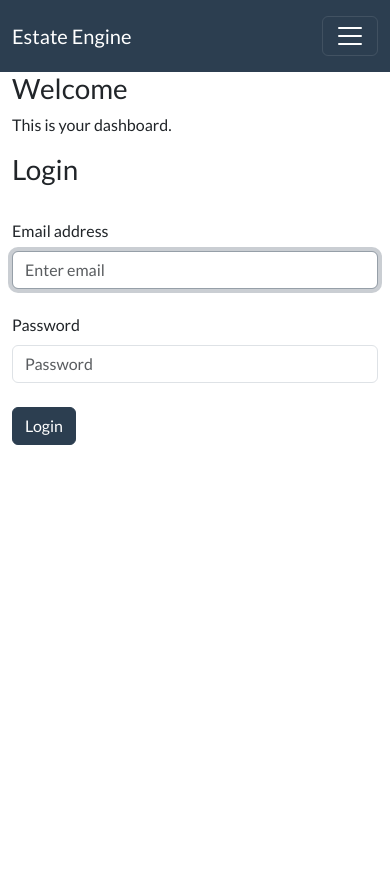
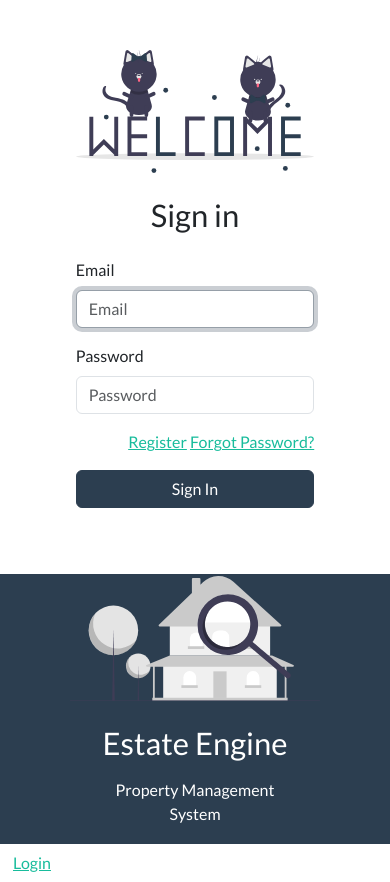
Before and after one commit to muzzammilh/estate-engine, a Django app: page /user/login/ in a window 390 px wide. Before the commit the page ends 445 px from the top, so only its background shows below. Run offline with Django 5.2, Linux system fonts and the light colour scheme; some libraries are stand-ins or nearby versions.

Commit message:
Added signin styling (#15)
* Added signin styling

* Updated root url to login

* Added a logic that if user is already logged in and access the login page, it is redirected to dashboard

```diff
--- a/config/urls.py
+++ b/config/urls.py
@@ -17,12 +17,13 @@ Including another URLconf
 from django.conf import settings
 from django.conf.urls.static import static
 from django.contrib import admin
-from django.urls import include, path
+from django.urls import include, path, reverse_lazy
+from django.views.generic import RedirectView
 
-from .views import HomePageView, LoggingExampleView
+from .views import LoggingExampleView
 
 urlpatterns = [
-    path('', HomePageView.as_view(), name='home'),
+    path('', RedirectView.as_view(url=reverse_lazy('login'), permanent=True), name='home'),
     path('admin/', admin.site.urls),
     path('user/', include('users.urls')),
     path('property/', include('properties.urls')),
--- a/config/views.py
+++ b/config/views.py
@@ -1,14 +1,9 @@
 import logging
 
 from django.http import HttpResponse
-from django.views.generic import TemplateView
 
 # Get an instance of a logger
 logger = logging.getLogger(__name__)
-
-
-class HomePageView(TemplateView):
-    template_name = 'home.html'
 
 
 def LoggingExampleView(request):
--- a/templates/base.html
+++ b/templates/base.html
@@ -7,13 +7,14 @@
         <meta name="keywords" content="property, tenant">
         <title>
             {% block title %}
-                User Management
             {% endblock title %}
+            - Estate Engine
         </title>
         <link rel="stylesheet" href="{% static 'css/bootstrap.min.css' %}">
     </head>
     <body>
         <header>
+            {% if user.is_authenticated %}
                 <nav class="navbar navbar-expand-lg bg-primary" data-bs-theme="dark">
                     <div class="container-fluid">
                         <a class="navbar-brand" href="#">Estate Engine</a>
@@ -33,14 +34,12 @@
                                         <span class="visually-hidden">(current)</span>
                                     </a>
                                 </li>
-                            {% if user.is_authenticated %}
                                 <li class="nav-item">
                                     <a class="nav-link" href="{% url 'profile_update' %}">Update Profile</a>
                                 </li>
                                 <li class="nav-item">
                                     <a class="nav-link" href="{% url 'password_change' %}">Change Password</a>
                                 </li>
-                            {% endif %}
                                 <li class="nav-item">
                                     <a class="nav-link" href="#">About</a>
                                 </li>
@@ -60,35 +59,20 @@
                                     </div>
                                 </li>
                             </ul>
-                        {% if user.is_authenticated %}
                             <div class="text-light">{{ user.email }}</div>
                             <form method="post" action="{% url 'logout' %}">
                                 {% csrf_token %}
                                 <button type="submit" class="btn btn-light">Logout</button>
                             </form>
-                        {% else %}
-                            <button type="button" class="btn btn-link">
-                                <a href="{% url 'register' %}">Register</a>
-                            </button>
-                            <button type="button" class="btn btn-link">
-                                <a href="{% url 'login' %}">Login</a>
-                            </button>
-                            <button type="button" class="btn btn-link">
-                                <a href="{% url 'password_reset' %}">Forgot Password</a>
-                            </button>
-                        {% endif %}
                         </div>
                     </div>
                 </nav>
+            {% endif %}
         </header>
-        <div class="container">
-            <h2>Welcome</h2>
-            <p>This is your dashboard.</p>
         <main>
             {% block content %}
             {% endblock content %}
         </main>
-        </div>
         {% block js %}
         {% endblock js %}
     </body>
--- a/templates/users/login.html
+++ b/templates/users/login.html
@@ -1,41 +1,88 @@
 {% extends "base.html" %}
+{% load static %}
 {% block title %}
     Login
 {% endblock title %}
 {% block content %}
-    <h2>Login</h2>
-    <form method="post">
+    <section class="sign-up-page bg-white">
+        <div class="container-fluid p-0 vh-100">
+            <div class="row sign-up-page-wrap-row h-100">
+                <div class="col-md-6 d-flex justify-content-center align-items-center bg-white p-5">
+                    <form method="post" class="w-75">
                         {% csrf_token %}
-        <fieldset>
+                        <div class="mb-4 text-center">
+                            <span class="logo-lg">
+                                <img src="{% static 'images/undraw_welcome_cats_thqn.svg' %}"
+                                     alt="Logo"
+                                     class="img-fluid"
+                                     height="250"
+                                     width="250">
+                            </span>
+                        </div>
+                        <h1 class="mb-4 text-center">Sign in</h1>
                         {% if form.non_field_errors %}
                             <div class="alert alert-danger mt-4">
                                 {% for error in form.non_field_errors %}<p>{{ error }}</p>{% endfor %}
                             </div>
                         {% endif %}
-            <div>
-                <label for="id_username" class="form-label mt-4">Email address</label>
+                        <div class="mb-3">
+                            <label class="label-text-title font-medium mb-2" for="id_username">Email</label>
                             <input type="text"
                                    name="username"
                                    maxlength="254"
                                    autofocus
                                    required
-                       class="form-control {% if form.username.errors %}is-invalid{% endif %}"
+                                   class="form-control email {% if form.username.errors %}is-invalid{% endif %}"
                                    id="id_username"
-                       aria-describedby="emailHelp"
-                       placeholder="Enter email" />
+                                   placeholder="Email">
                             {% for error in form.username.errors %}<div class="invalid-feedback">{{ error }}</div>{% endfor %}
                         </div>
-            <div>
-                <label for="id_password" class="form-label mt-4">Password</label>
+                        <div class="mb-3">
+                            <label class="label-text-title font-medium mb-2" for="id_password">Password</label>
+                            <div class="form-group mb-0 position-relative">
                                 <input type="password"
                                        name="password"
-                       class="form-control {% if form.password.errors %}is-invalid{% endif %}"
+                                       class="form-control password {% if form.password.errors %}is-invalid{% endif %}"
                                        id="id_password"
-                       placeholder="Password"
-                       autocomplete="off" />
+                                       placeholder="Password">
                                 {% for error in form.password.errors %}<div class="invalid-feedback">{{ error }}</div>{% endfor %}
+                                <span class="toggle cursor fas fa-eye pass-icon"></span>
                             </div>
-            <button type="submit" class="btn btn-primary mt-4">Login</button>
-        </fieldset>
+                        </div>
+                        <div class="row mb-3">
+                            <div class="col-md-6">
+                                <!-- <div class="form-group custom-checkbox">
+                                <input type="checkbox" id="rememberMe" name="remember" value="1">
+                                <label class="fw-normal" for="rememberMe">Remember Me</label>
+                            </div> -->
+                            </div>
+                            <div class="col-md-6 text-end">
+                                <a href="{% url 'register' %}" class="theme-link" title="Register">Register</a>
+                                <a href="{% url 'password_reset' %}"
+                                   class="theme-link"
+                                   title="Forgot Password?">Forgot Password?</a>
+                            </div>
+                        </div>
+                        <div class="mb-3">
+                            <button type="submit" class="btn btn-primary w-100">Sign In</button>
+                        </div>
                     </form>
+                </div>
+                <div class="col-md-6 d-flex flex-column justify-content-center align-items-center bg-primary text-white text-center">
+                    <div>
+                        <img src="{% static 'images/undraw_House_searching_re_stk8.svg' %}"
+                             alt="Estate Engine"
+                             class="img-fluid mb-4"
+                             height="250"
+                             width="250" />
+                        <h1>Estate Engine</h1>
+                        <p class="mt-3 w-75 mx-auto">Property Management System</p>
+                    </div>
+                </div>
+            </div>
+        </div>
+        <button type="button" class="btn btn-link">
+            <a href="{% url 'login' %}">Login</a>
+        </button>
+    </section>
 {% endblock content %}
--- a/users/views.py
+++ b/users/views.py
@@ -52,6 +52,14 @@ class UserLoginView(LoginView):
         else:
             logger.info(f'User {user.email} logged in as tenant')
             return reverse_lazy('tenant_dashboard')
+
+    def dispatch(self, request, *args, **kwargs):
+        if request.user.is_authenticated:
+            if request.user.role == User.LANDLORD:
+                return redirect('landlord_dashboard')
+            else:
+                return redirect('tenant_dashboard')
+        return super().dispatch(request, *args, **kwargs)
 
 
 class UserLogoutView(LogoutView):
```
Also changed, not shown: static/images/undraw_house_searching_re_stk8.svg (added), static/images/undraw_welcome_cats_thqn.svg (added). Lines whose indentation alone changed are shown as unchanged.
